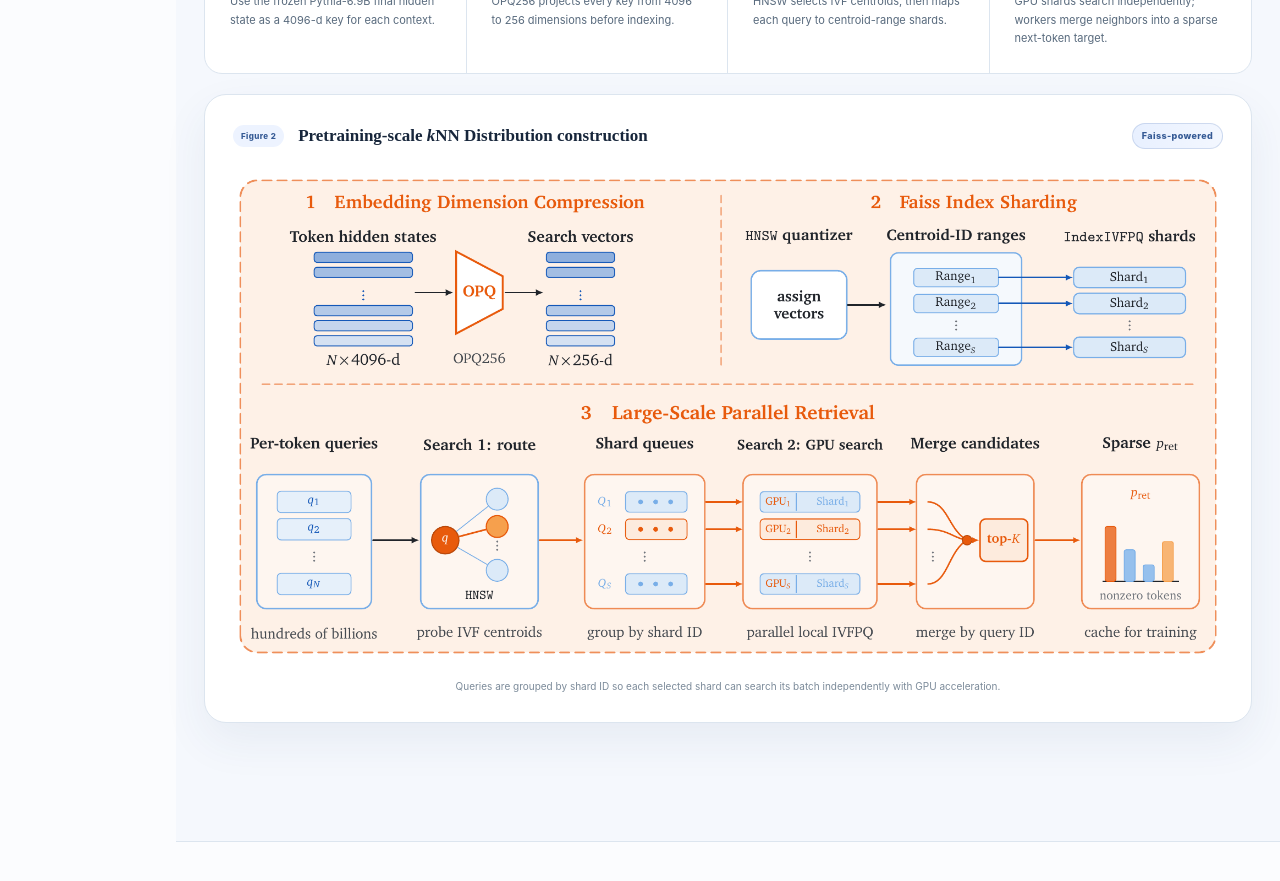
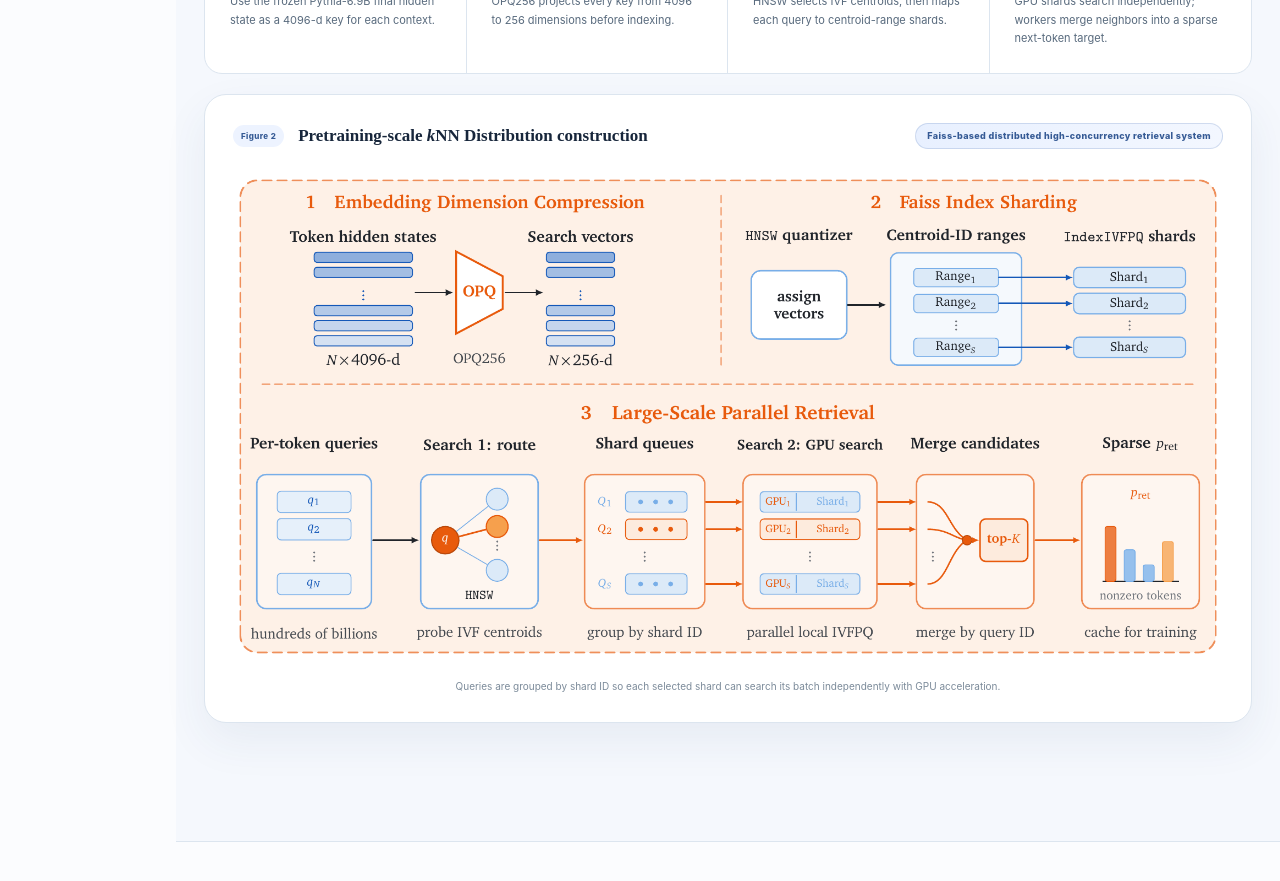
Before and after one commit to Rubin-Wei/memory-decoder-at-scale, a Next.js app: page / in a window 1280 px wide. Shown: the part 4880-5761 px from the top of the page. Built offline with nearby package versions, Linux system fonts and the light colour scheme.

Commit message:
Expand Faiss retrieval system label

```diff
--- a/app/globals.css
+++ b/app/globals.css
@@ -1244,7 +1244,8 @@ main {
 
 .figure-tech {
   margin-left: auto;
-  padding: 5px 9px;
+  max-width: 360px;
+  padding: 6px 11px;
   color: var(--blue-dark);
   background: linear-gradient(90deg, #e8f0ff, #f3f7ff);
   border: 1px solid rgba(82, 121, 184, 0.22);
@@ -1253,6 +1254,8 @@ main {
   font-style: normal;
   font-weight: 800;
   letter-spacing: 0.04em;
+  line-height: 1.35;
+  text-align: center;
 }
 
 .paper-feature figcaption {
@@ -2244,6 +2247,7 @@ footer > a:last-child {
 
   .figure-tech {
     margin-left: 0;
+    max-width: 100%;
   }
 
   .memory-stage {
--- a/app/page.tsx
+++ b/app/page.tsx
@@ -163,7 +163,7 @@ export default function Home() {
             <div className="figure-kicker">
               <span>Figure 2</span>
               <strong>Pretraining-scale <i>k</i>NN Distribution construction</strong>
-              <em className="figure-tech">Faiss-powered</em>
+              <em className="figure-tech">Faiss-based distributed high-concurrency retrieval system</em>
             </div>
             <Image
               src={asset("/paper/construction.png")}
```
Also changed, not shown: 1 other file (tests, documents, lock files or other folders).
